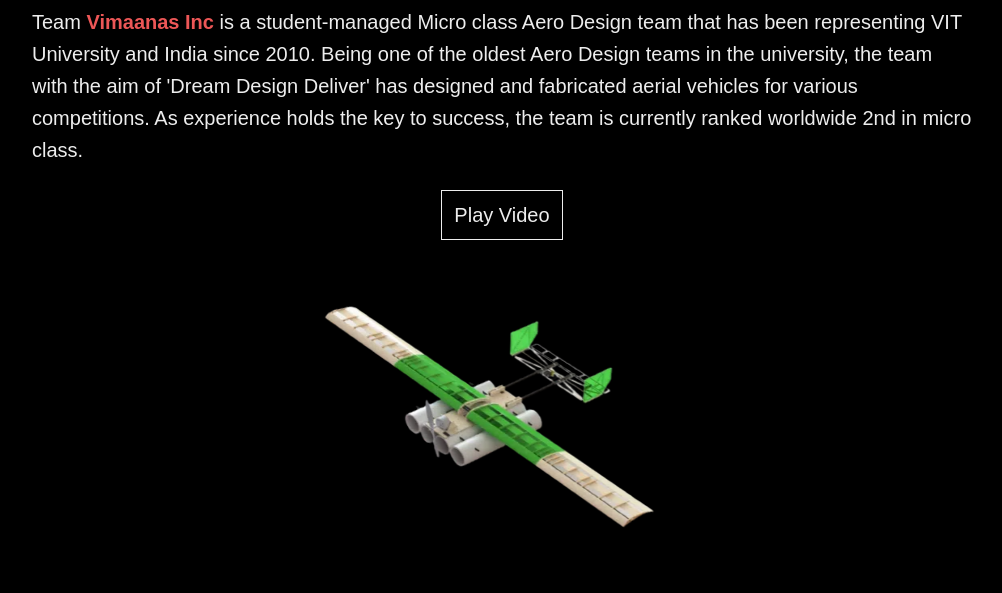
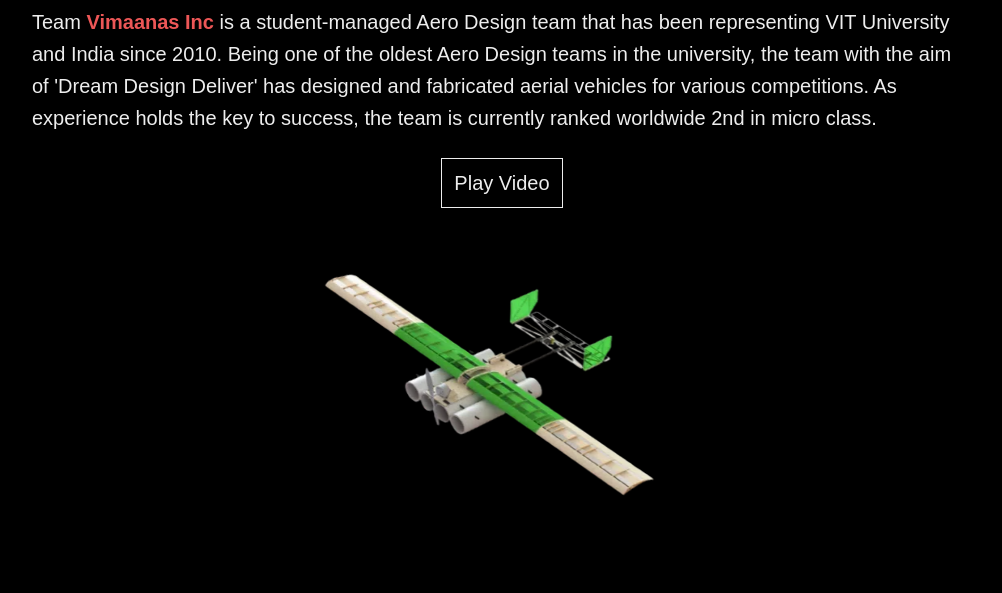
Before and after one commit to Anirudh1452/vimaanas-website, a plain HTML site: page index.html in a window 1280 px wide. Shown: the part 172-765 px from the top of the page, without its empty margins (138-1140 px from the left). Drawn offline with nearby package versions, Linux system fonts and the light colour scheme; a script that the page names is missing.

Commit message:
Update index.html

```diff
--- a/index.html
+++ b/index.html
@@ -43,7 +43,7 @@
     <div class="container-10 w-container">
       <div class="div-block-3">
         <h1 class="heading hero">DREAM<span class="text-span">. </span>DESIGN<span class="text-span-2">.</span> DELIVER<span class="text-span-3">.</span></h1>
-        <div class="text-block-2">Team <span class="text-span-5">Vimaanas Inc</span> is a student-managed Micro class Aero Design team that has been representing VIT University and India since 2010. Being one of the oldest Aero Design teams in the university, the team with the aim of &#x27;Dream Design Deliver&#x27; has designed and fabricated aerial vehicles for various competitions. As experience holds the key to success, the team is currently ranked worldwide 2nd in micro class.</div>
+        <div class="text-block-2">Team <span class="text-span-5">Vimaanas Inc</span> is a student-managed Aero Design team that has been representing VIT University and India since 2010. Being one of the oldest Aero Design teams in the university, the team with the aim of &#x27;Dream Design Deliver&#x27; has designed and fabricated aerial vehicles for various competitions. As experience holds the key to success, the team is currently ranked worldwide 2nd in micro class.</div>
       </div>
       <div class="div-block-4">
         <a href="https://www.youtube.com/embed/uNFqFM4oUug" data-w-id="a02029b9-26c1-d895-dedc-1241822b1ce6 " class="button w-button" target="_blank" > Play Video</a>
```
